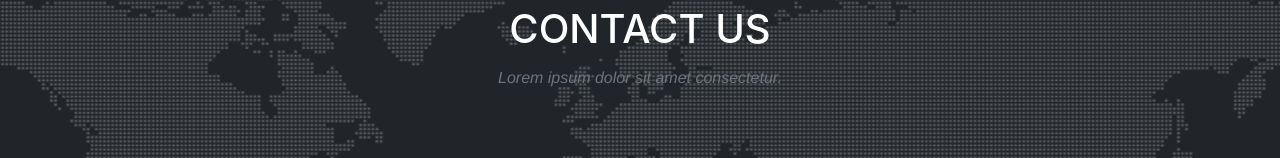
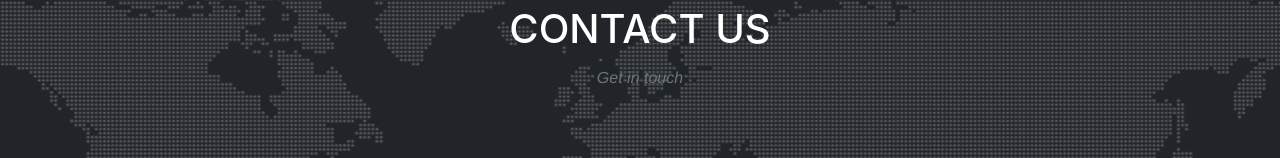
Before and after one commit to stanymaina/pre-groceriespik, a website with bundled scripts: page index.html in a window 1280 px wide. Shown: the part 2896-3054 px from the top of the page. Built offline with nearby package versions, Linux system fonts and the light colour scheme; files whose address does not match are found by name; a web font is replaced by a local one.

Commit message:
Contact v1

```diff
--- a/index.html
+++ b/index.html
@@ -197,7 +197,7 @@
         <div class="row">
           <div class="col-lg-12 text-center">
             <h2 class="section-heading text-uppercase">Contact Us</h2>
-            <h3 class="section-subheading text-muted">Lorem ipsum dolor sit amet consectetur.</h3>
+            <h3 class="section-subheading text-muted">Get in touch</h3>
           </div>
         </div>
         <div class="row">
```
